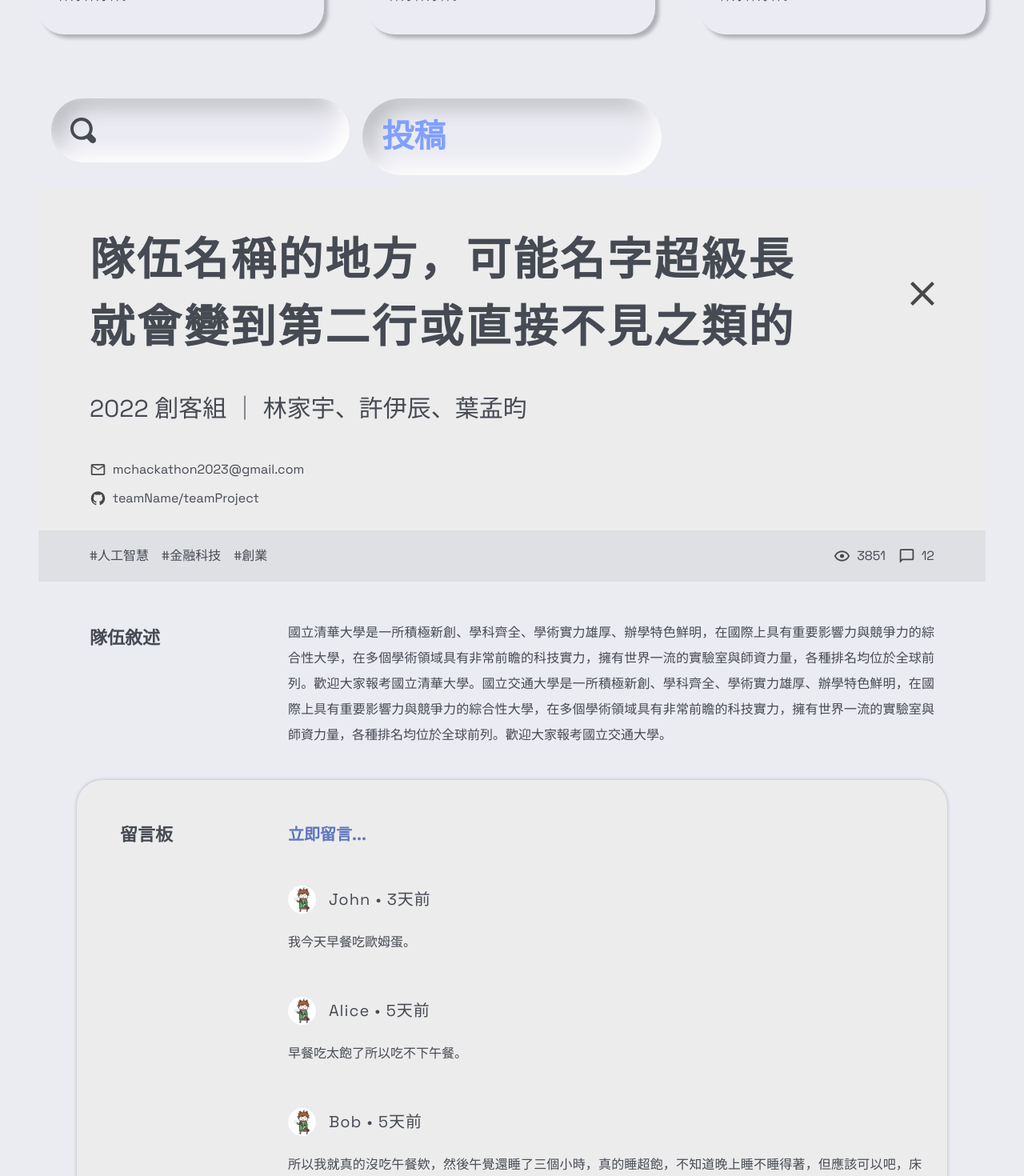
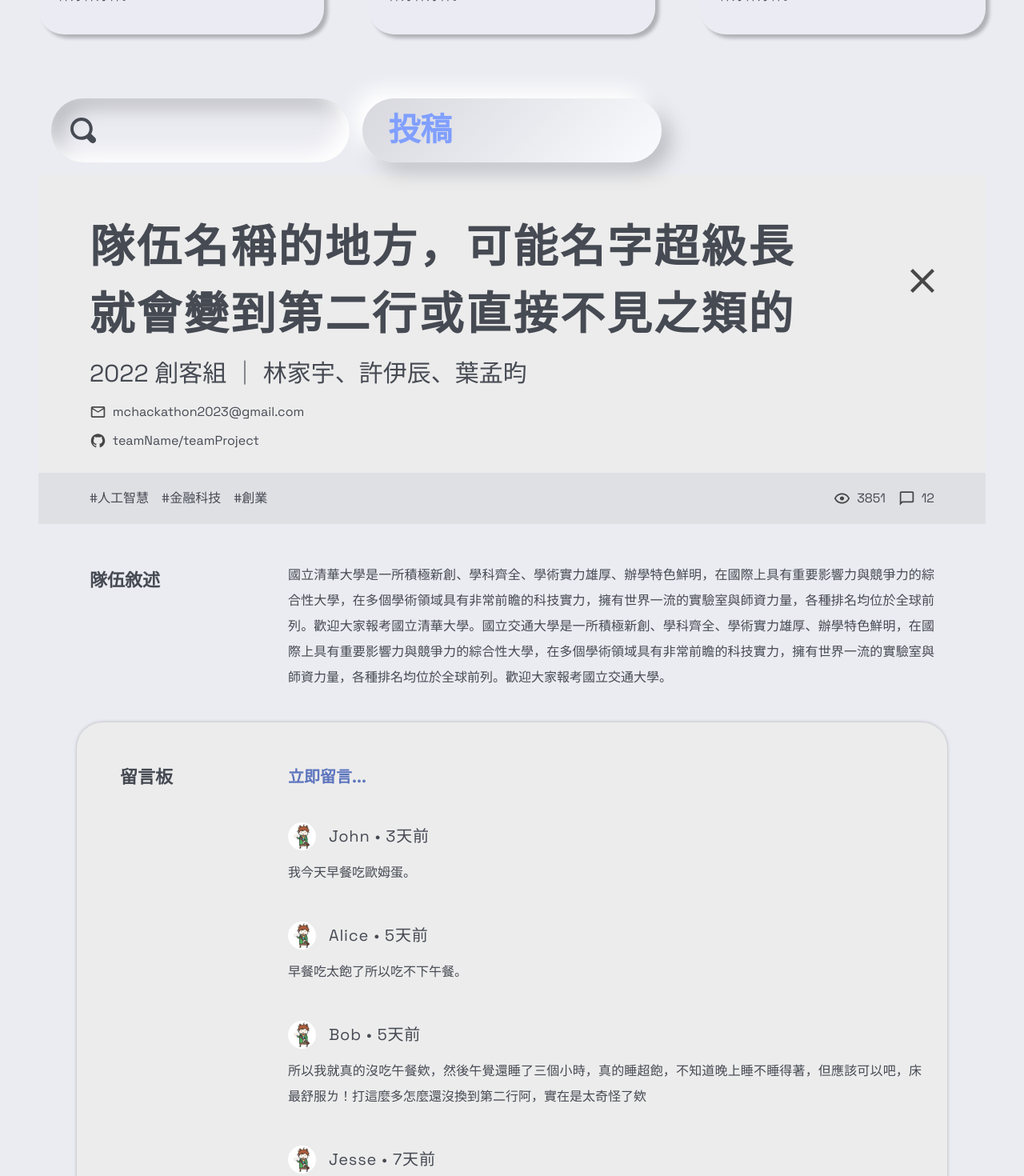
Before and after one commit to Official-Meichu-Hackathon/2023-mc-ten-year-web-v2, a Next.js app: page /test in a window 1280 px wide. Shown: the part 2280-3750 px from the top of the page at 80% size. Built offline with nearby package versions, Linux system fonts and the light colour scheme.

Commit message:
fix em to rem

```diff
--- a/src/app/components/Team/Gadgets.js
+++ b/src/app/components/Team/Gadgets.js
@@ -18,7 +18,7 @@ export function Search_bar(){
 
 export function Post() {
     return(
-        <div className="rounded-[4rem] nue-pressed p-6 w-full">
+        <div className="max-h-5rem rounded-[4rem] nue-concave px-8 py-4 w-full">
             <h2 className="items-center text-accent">
                 投稿
             </h2>
--- a/src/app/globals.scss
+++ b/src/app/globals.scss
@@ -203,21 +203,6 @@ a, button {
     color: $clr-accent;
 }
 
-.card-tag-1{
-    background-color: $clr-bg-tag-1;
-    color: $clr-bg-primary;
-    -webkit-text-stroke: 0.3px $clr-text-tag;
-    box-shadow: 0.3em 0.3em 0.3em $clr-text-tag;
-    font-weight: bold;
-}
-
-.card-tag-2{
-    background-color: $clr-bg-tag-2;
-    color: $clr-text-tag;
-    box-shadow: 0.3em 0.3em 0.3em $clr-text-tag;
-    font-weight: bold;
-}
-
 
 
 /* ---------------------------- TEXTS ---------------------------- */
@@ -267,30 +252,30 @@ p {
 }
 
 .text-title {
-    font-size: 1.875em;
+    font-size: 1.875rem;
     font-weight: 400;
-    line-height: 4em;
+    line-height: 4rem;
 }
 
 .text-tag{
     font-style: normal;
     font-weight: 400;
-    font-size: 1em;
-    line-height: 2em;
+    font-size: 1rem;
+    line-height: 2rem;
     color: $clr-text-primary;
 }
 
 .text-sec-title {
     font-weight: 700;
-    font-size: 1.375em;
+    font-size: 1.375rem;
     color: $clr-text-primary;
 }
 
 .text-discrip {
     font-style: normal;
     font-weight: 400;
-    font-size: 1em;
-    line-height: 2em;
+    font-size: 1rem;
+    line-height: 2rem;
     text-align: justify;
     color: $clr-text-primary;
 }
@@ -298,16 +283,16 @@ p {
 .text-board {
     font-style: normal;
     font-weight: 700;
-    font-size: 1.25em;
+    font-size: 1.25rem;
     text-align: justify;
     color: $clr-text-board;
 }
 
 .text-comment {
-    font-size: 1.25em;
+    font-size: 1.25rem;
     font-weight: 500;
-    line-height: 3.75em;
-    letter-spacing: 0.05em;
+    line-height: 3.75rem;
+    letter-spacing: 0.05rem;
     text-align: justified;
 }
 
```
